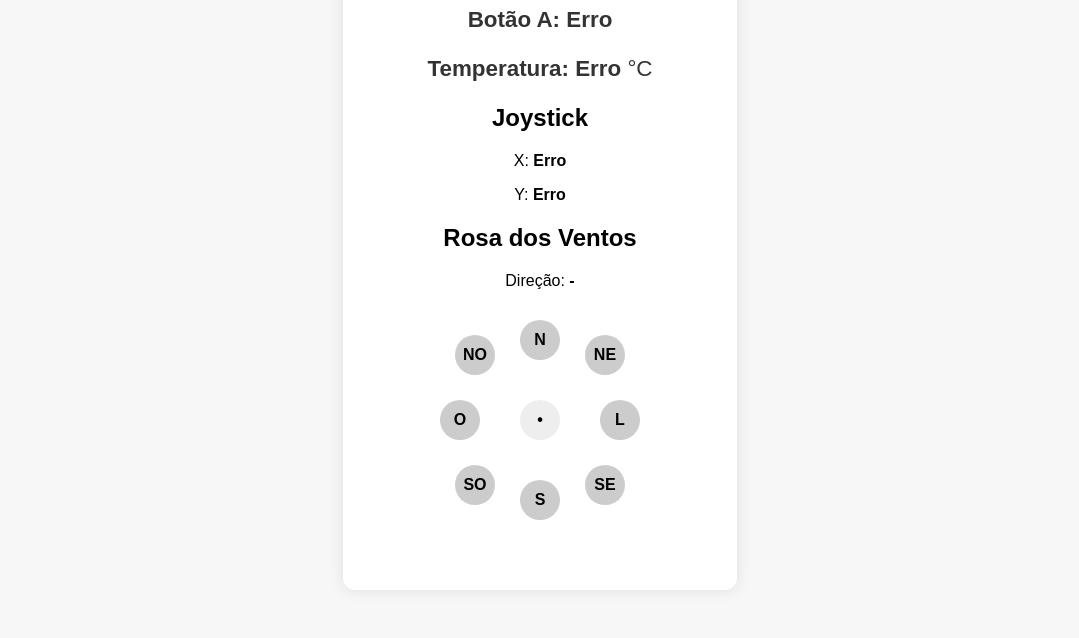
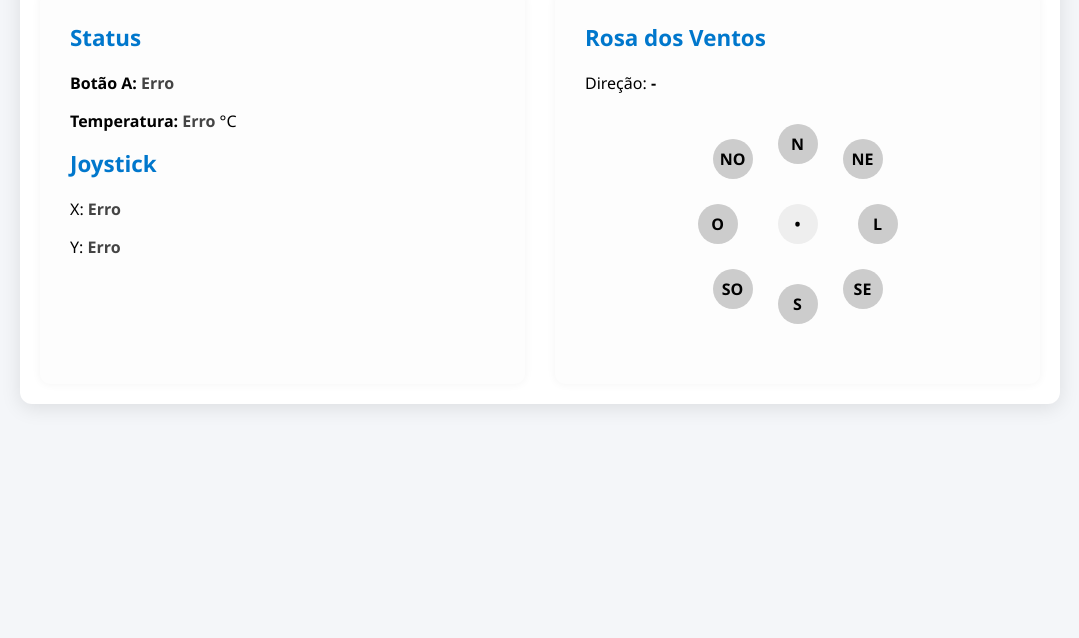
Before and after one commit to MatheusGODZILLA/servidor-bitdoglab, a website: page servidor-monitoramento/public/index.html in a window 1280 px wide. Shown: the part 162-800 px from the top of the page, without its empty margins (100-1179 px from the left). Drawn offline with Linux system fonts and the light colour scheme; no server answers.

Commit message:
Feat: reorganizar estrutura do HTML e aprimorar estilos no CSS para melhor apresentação

```diff
--- a/servidor-monitoramento/public/index.html
+++ b/servidor-monitoramento/public/index.html
@@ -9,15 +9,20 @@
 <body>
   <div class="container">
     <h1>Status da BitDogLab</h1>
-    <div class="card">
+    <div class="grid">
+      <!-- Bloco 1: Status -->
+      <div class="card status-card">
+        <h2>Status</h2>
         <p><strong>Botão A:</strong> <span id="botao">Carregando...</span></p>
         <p><strong>Temperatura:</strong> <span id="temperatura">Carregando...</span> &deg;C</p>
-    </div>
 
         <h2>Joystick</h2>
         <p>X: <span id="joystick-x">-</span></p>
         <p>Y: <span id="joystick-y">-</span></p>
+      </div>
 
+      <!-- Bloco 2: Joystick + Rosa dos Ventos -->
+      <div class="card joystick-card">
         <h2>Rosa dos Ventos</h2>
         <p>Direção: <strong id="direcao">-</strong></p>
         <div id="rosa-circulos">
@@ -32,7 +37,10 @@
           <div class="circulo centro" id="centro">•</div>
         </div>
       </div>
+    </div>
+  </div>
 
   <script src="script.js"></script>
 </body>
+
 </html>
--- a/servidor-monitoramento/public/style.css
+++ b/servidor-monitoramento/public/style.css
@@ -1,32 +1,54 @@
 body {
-    font-family: Arial, sans-serif;
-    background-color: #f7f7f7;
+  font-family: "Segoe UI", sans-serif;
+  background-color: #f4f6f9;
   margin: 0;
   padding: 0;
-    display: flex;
-    justify-content: center;
-    align-items: center;
-    height: 100vh;
 }
 
 .container {
-    background: white;
-    padding: 40px;
+  max-width: 1000px;
+  margin: 40px auto;
+  padding: 20px;
+  background: #fff;
   border-radius: 12px;
-    box-shadow: 0 0 15px rgba(0,0,0,0.1);
+  box-shadow: 0 4px 20px rgba(0,0,0,0.1);
   text-align: center;
 }
 
+h1 {
+  margin-bottom: 30px;
+  font-size: 2rem;
+  color: #333;
+}
+
+.grid {
+  display: flex;
+  flex-wrap: wrap;
+  gap: 30px;
+  justify-content: center;
+}
+
 .card {
-    margin-top: 20px;
+  flex: 1 1 300px;
+  background-color: #fdfdfd;
+  padding: 30px;
+  border-radius: 10px;
+  box-shadow: 0 0 10px rgba(0,0,0,0.05);
+  text-align: left;
+}
+
+.card h2 {
+  margin-top: 0;
+  color: #0077cc;
   font-size: 1.4rem;
-    color: #333;
 }
 
 span {
   font-weight: bold;
+  color: #444;
 }
 
+/* Rosa dos Ventos */
 #rosa-circulos {
   position: relative;
   width: 200px;
@@ -67,3 +89,11 @@ body {
   background-color: #28a745;
   color: white;
 }
+
+/* Responsividade */
+@media (max-width: 768px) {
+  .grid {
+    flex-direction: column;
+    align-items: stretch;
+  }
+}
```
Lines whose indentation alone changed are shown as unchanged.
